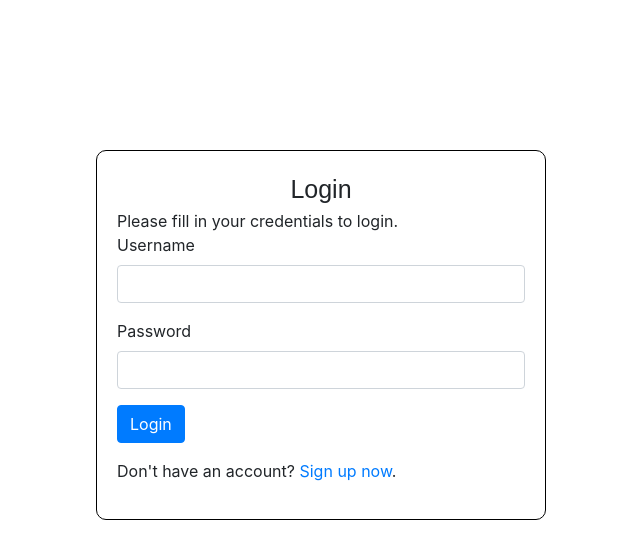
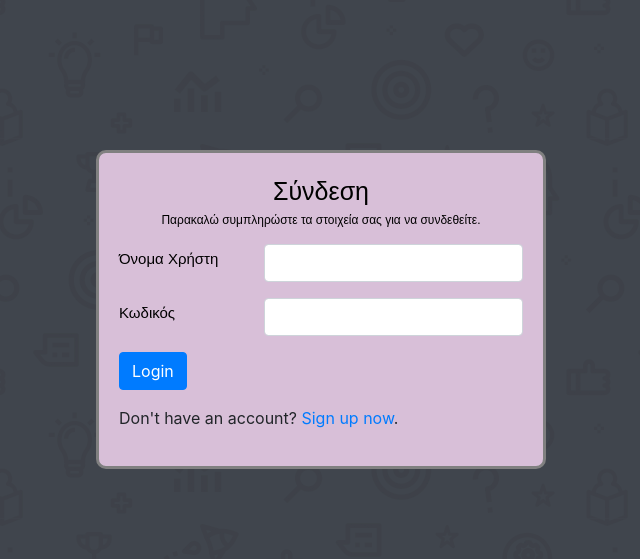
Before and after one commit to pateras95/math4fun, a PHP site: page /Routes/loginRoute.php in a window 1280 px wide. Shown: the top 559 px of the page, without its empty margins (319-959 px from the left). Run offline with PHP 8.4, Linux system fonts and the light colour scheme.

Commit message:
assets and images start the styling of login page and fix the grid layout

```diff
--- a/API/config.php
+++ b/API/config.php
@@ -4,7 +4,7 @@ server with default setting (user 'root' with no password) */
 define('DB_SERVER', 'localhost');
 define('DB_USERNAME', 'root');
 define('DB_PASSWORD', '');
-define('DB_NAME', 'math4fun');
+define('DB_NAME', 'math_fun');
 
 //define('DB_SERVER', 'localhost');
 //define('DB_USERNAME', 'id12688633_admin');
--- a/Routes/loginRoute.php
+++ b/Routes/loginRoute.php
@@ -12,19 +12,44 @@ include('../API/login.php');
         <script src="https://maxcdn.bootstrapcdn.com/bootstrap/4.4.1/js/bootstrap.min.js"></script>
         <meta name="viewport" content="width=device-width, initial-scale=1">
         <style type="text/css">
+            body{
+                background-image: url("../Assets/Images/background.png");
+            }
+
+            .vertical-align {
+                display: flex;
+                align-items: center;
+                margin-bottom: 0;
+           }
+
             .wrapper{
                 width: 450px;
                 padding: 20px;
                 margin-top: 150px;
-                border:1px solid black;
+                border:3px solid gray;
                 border-radius: 10px;
+                background: #D8BFD8;
             }
 
             .title-text{
+                font-family: Arial, Helvetica, sans-serif;
+                font-size: 25px;
+                text-align:center;
+                color: black;
+            }
+
+            .sub-text{
                 font-family: Arial, sans-serif;
-                font-size: 25px;
-                margin:0 auto;
+                font-size: 12px;
                 text-align:center;
+                margin-bottom: 15px;
+                color:black;
+            }
+
+            .label-text{
+                font-family: Arial, sans-serif;
+                font-size: 15px;
+                color:black;
             }
 
             .container {
@@ -37,18 +62,22 @@ include('../API/login.php');
     <body>
         <div class="container">
             <div class="wrapper">
-                <div class="title-text">Login</div>
-                <div>Please fill in your credentials to login.</div>
+                <div class="title-text">Σύνδεση</div>
+                <div class="sub-text">Παρακαλώ συμπληρώστε τα στοιχεία σας για να συνδεθείτε.</div>
                 <form action="<?php echo htmlspecialchars($_SERVER["PHP_SELF"]); ?>" method="post">
                     <div class="form-group <?php echo (!empty($username_err)) ? 'has-error' : ''; ?>">
-                        <label>Username</label>
-                        <input type="text" name="username" class="form-control" value="">
-                        <span class="help-block"><?php echo $username_err; ?></span>
+                        <div class="row vertical-align">
+                            <div class="col-4"><label class="label-text">Όνομα Χρήστη</label></div>
+                            <div class="col-8"><input type="text" name="username" class="form-control" value=""></div>
+                            <span class="help-block"><?php echo $username_err; ?></span>
+                        </div>
                     </div>
                     <div class="form-group <?php echo (!empty($password_err)) ? 'has-error' : ''; ?>">
-                        <label>Password</label>
-                        <input type="password" name="password" class="form-control">
-                        <span class="help-block"><?php echo $password_err; ?></span>
+                        <div class="row vertical-align">
+                            <div class="col-4"><label class="label-text">Κωδικός</label></div>
+                            <div class="col-8"><input type="password" name="password" class="form-control"></div>
+                            <span class="help-block"><?php echo $password_err; ?></span>
+                        </div>
                     </div>
                     <div class="form-group">
                         <input type="submit" class="btn btn-primary" value="Login">
```
Also changed, not shown: nbproject/private/private.xml (added, +9 -0 lines), Assets/Images/background.png (added).
